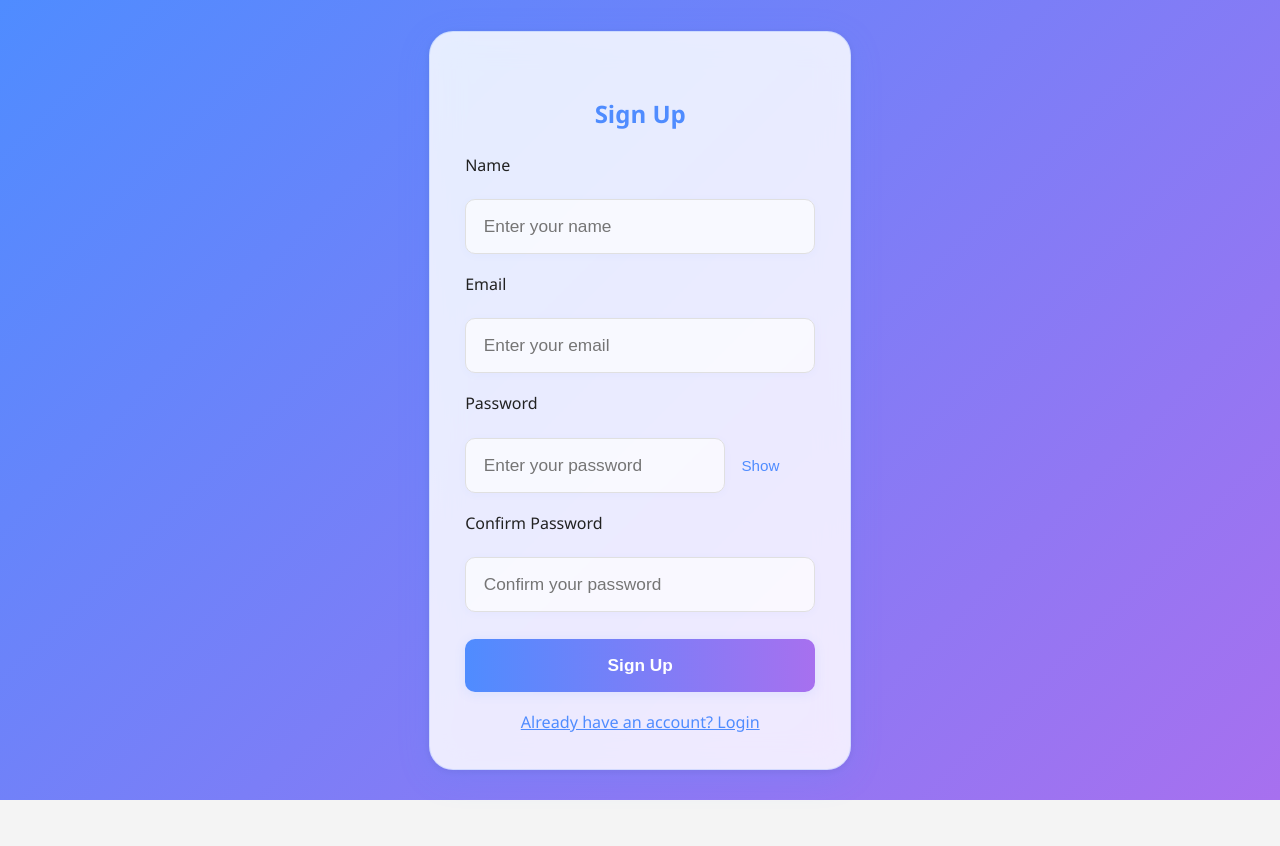
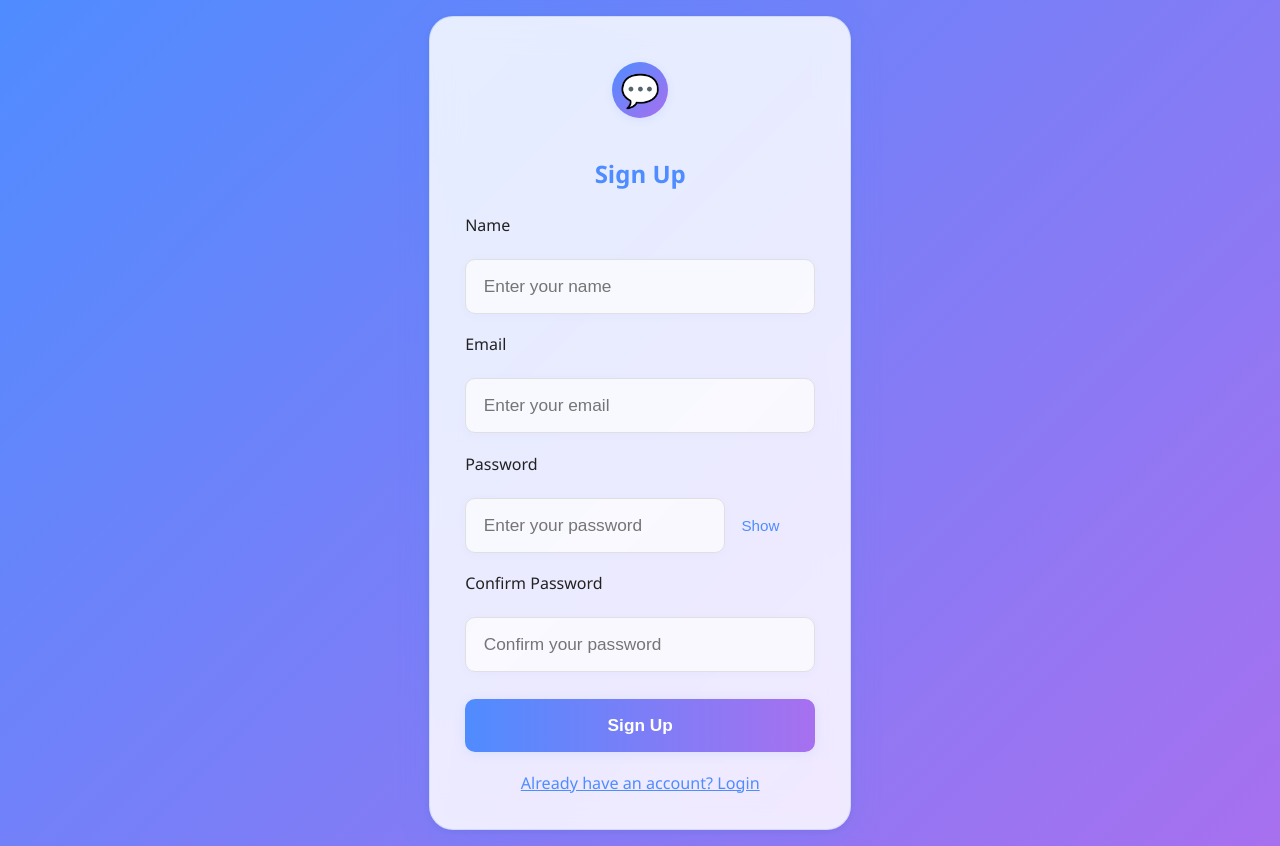
Before and after one commit to MuhammadEhtishamRaza/chat-app-mern, a React (Vite) app in the folder frontend/: page /signup in a window 1280 px wide. Before the commit the page ends 800 px from the top, so only its background shows below. Built offline with nearby package versions, Linux system fonts and the light colour scheme.

Commit message:
Signup Page updated.

```diff
--- a/frontend/src/pages/SignUpPage.jsx
+++ b/frontend/src/pages/SignUpPage.jsx
@@ -32,6 +32,7 @@ export default function SignupPage() {
     return (
         <div className="centered-container">
             <div className="card">
+                <div className="card-logo" aria-label="Chat App Logo" title="Chat App">💬</div>
                 <h2 style={{ color: 'var(--primary)', marginBottom: '1.5rem' }}>Sign Up</h2>
                 <form onSubmit={handleSubmit} className="form">
                     <label>Name</label>
```
